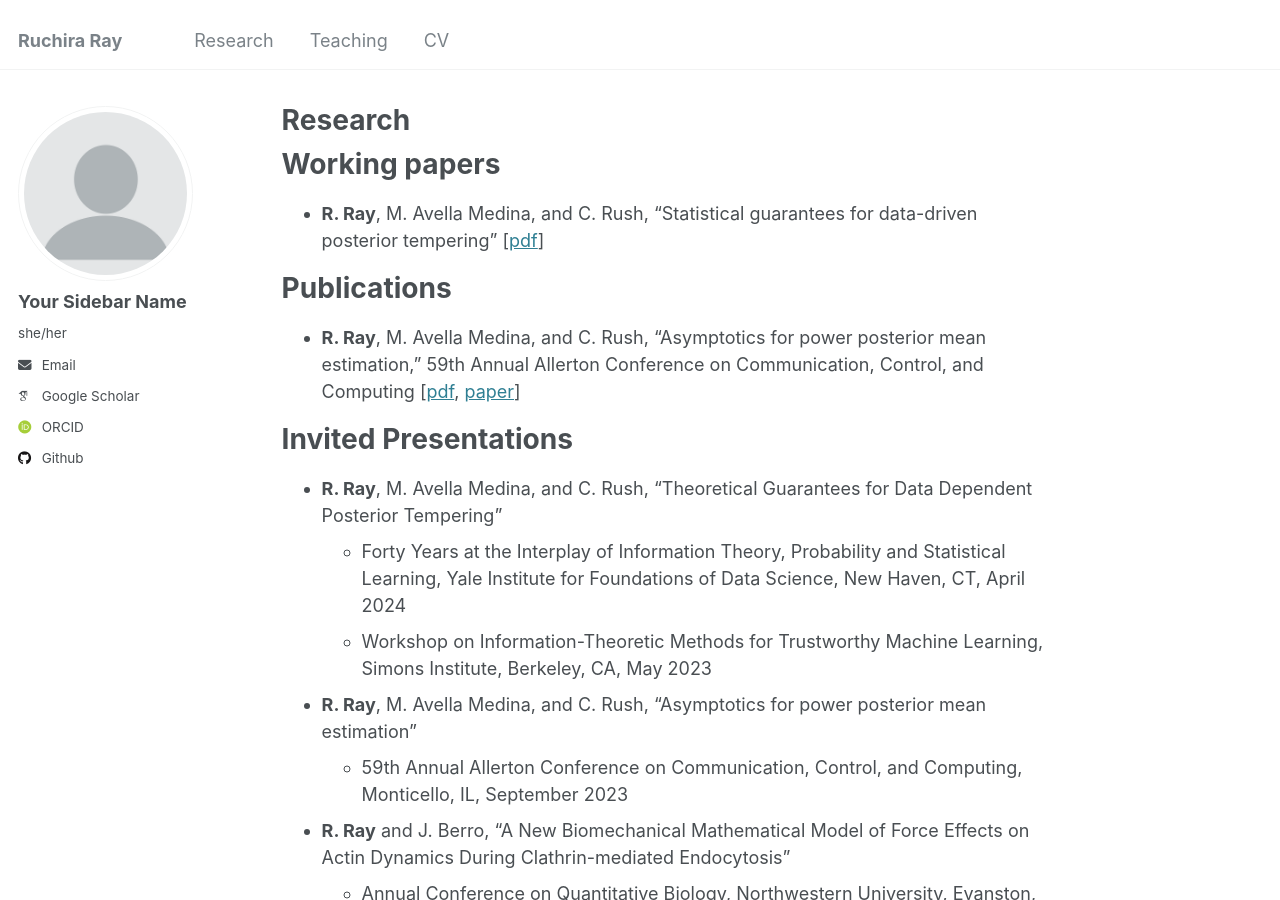
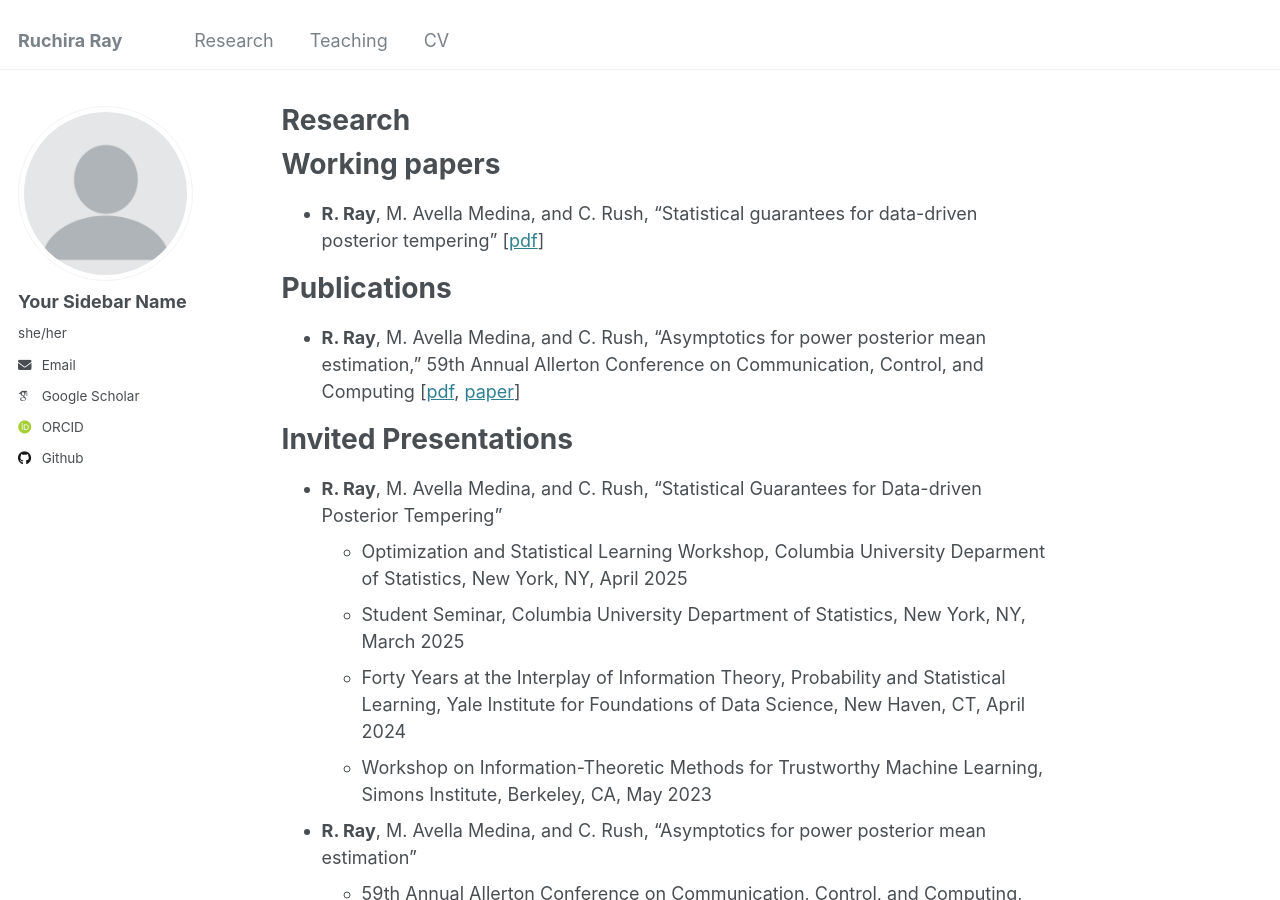
Before and after one commit to rray123/rray123.github.io, a Jekyll site: the page built from _pages/research.md, in a window 1280 px wide and 900 px high. Built offline with Jekyll 4.4.1, drawn with Linux system fonts in a browser that asks for light colours; some web fonts are replaced.

Commit message:
Update research.md

```diff
--- a/_pages/research.md
+++ b/_pages/research.md
@@ -14,7 +14,9 @@ output:
 * **R. Ray**, M. Avella Medina, and C. Rush, "Asymptotics for power posterior mean estimation," 59th Annual Allerton Conference on Communication, Control, and Computing [[pdf](https://arxiv.org/pdf/2310.07900), [paper](https://ieeexplore.ieee.org/document/10313460)]
 
 # Invited Presentations
-* **R. Ray**, M. Avella Medina, and C. Rush, "Theoretical Guarantees for Data Dependent Posterior Tempering"
+* **R. Ray**, M. Avella Medina, and C. Rush, "Statistical Guarantees for Data-driven Posterior Tempering"
+    * Optimization and Statistical Learning Workshop, Columbia University Deparment of Statistics, New York, NY, April 2025
+    * Student Seminar, Columbia University Department of Statistics, New York, NY, March 2025
     * Forty Years at the Interplay of Information Theory, Probability and Statistical Learning, Yale Institute for Foundations of Data Science, New Haven, CT, April 2024
     * Workshop on Information-Theoretic Methods for Trustworthy Machine Learning, Simons Institute, Berkeley, CA, May 2023
 
```
